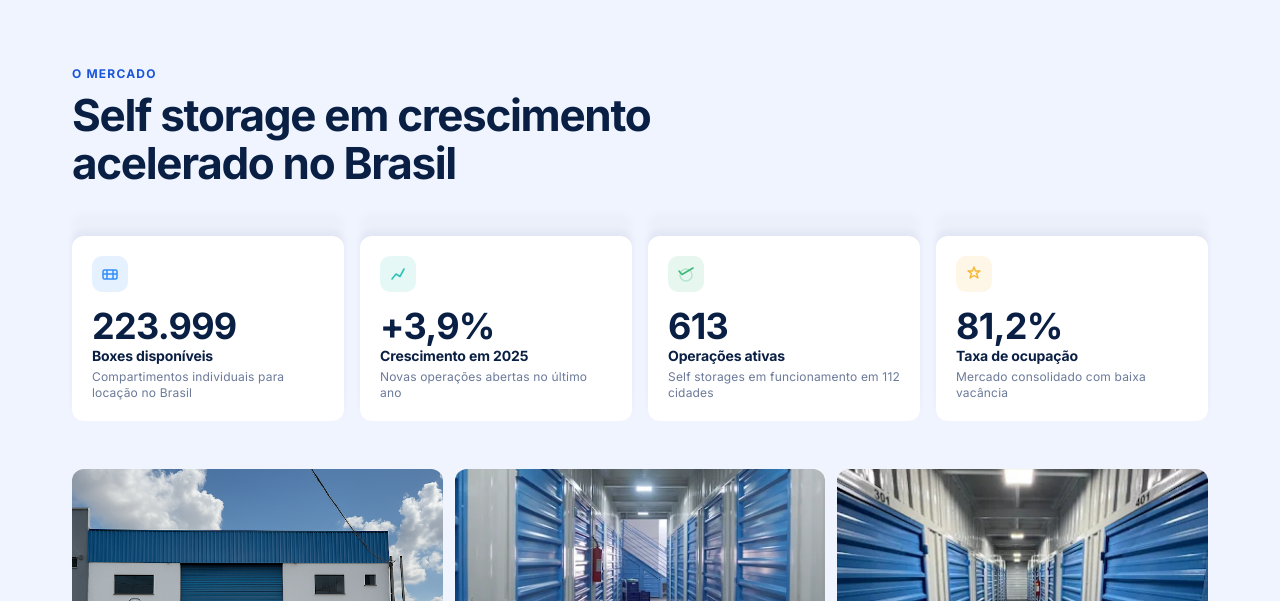
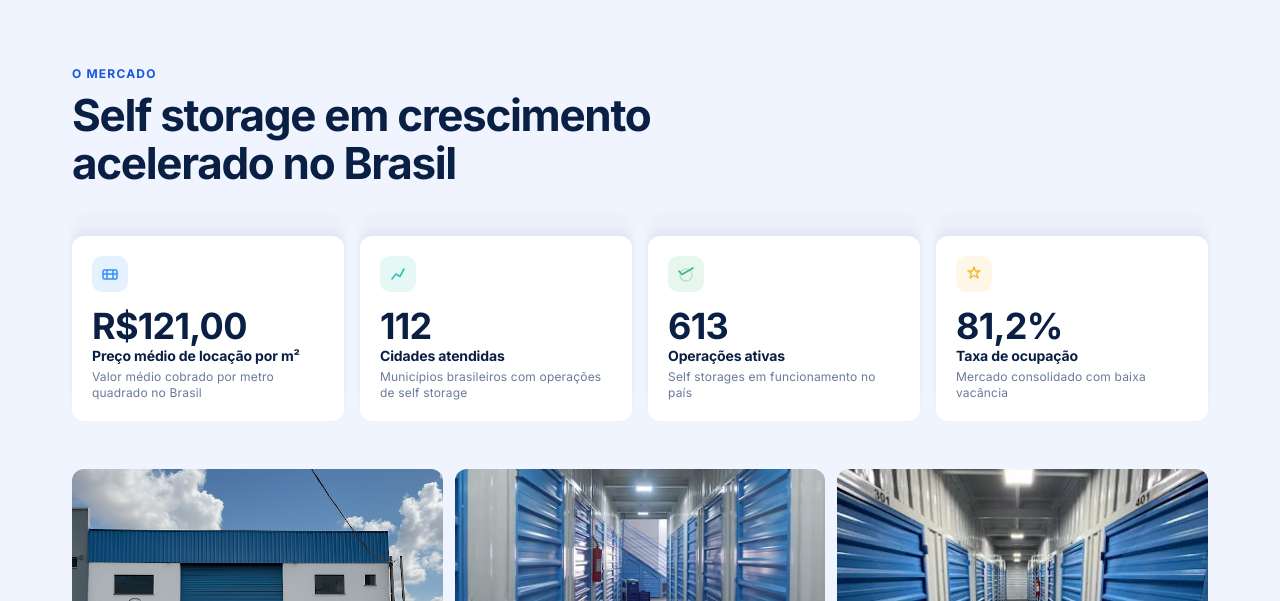
Before and after one commit to Alexandre-Rafael/segura-box-socios, a website: page index.html in a window 1280 px wide. Shown: the part 822-1423 px from the top of the page. Drawn offline with Linux system fonts and the light colour scheme.

Commit message:
update market metrics: avg rent per m² and cities served
Replace 223.999 boxes and +3,9% growth with R$121/m² average rent and
112 cities served. Remove 15% YoY growth claim from hero copy.

```diff
--- a/index.html
+++ b/index.html
@@ -3,7 +3,7 @@
 <head>
   <meta charset="UTF-8">
   <meta name="viewport" content="width=device-width, initial-scale=1.0">
-  <meta name="description" content="Seja sócio investidor da SeguraBox — o mercado de self storage cresce 15% ao ano no Brasil. Conheça a oportunidade.">
+  <meta name="description" content="Seja sócio investidor da SeguraBox — o mercado de self storage está em plena expansão no Brasil. Conheça a oportunidade.">
   <title>SeguraBox — Seja Sócio Investidor</title>
   <link rel="preconnect" href="https://fonts.googleapis.com">
   <link rel="preconnect" href="https://fonts.gstatic.com" crossorigin>
@@ -681,7 +681,7 @@
           </h1>
 
           <p class="hero__sub reveal reveal-d2">
-            O mercado de self storage cresce 15% ao ano no Brasil. Faça parte com uma estrutura sólida, rentável e em plena expansão.
+            O mercado de self storage está em plena expansão no Brasil. Faça parte com uma estrutura sólida, rentável e em crescimento acelerado.
           </p>
 
           <div class="reveal reveal-d3">
@@ -744,9 +744,9 @@
                 <path d="M2 9H16" stroke="#328efa" stroke-width="1.5"/>
               </svg>
             </div>
-            <span class="metric-card__value">223.999</span>
-            <span class="metric-card__sub">Boxes disponíveis</span>
-            <span class="metric-card__label">Compartimentos individuais para locação no Brasil</span>
+            <span class="metric-card__value">R$121,00</span>
+            <span class="metric-card__sub">Preço médio de locação por m²</span>
+            <span class="metric-card__label">Valor médio cobrado por metro quadrado no Brasil</span>
           </div>
 
           <div class="metric-card reveal reveal-d2">
@@ -755,9 +755,9 @@
                 <path d="M3 14L7 9L11 11.5L15 4" stroke="#2EC4B6" stroke-width="1.6" stroke-linecap="round" stroke-linejoin="round"/>
               </svg>
             </div>
-            <span class="metric-card__value">+3,9%</span>
-            <span class="metric-card__sub">Crescimento em 2025</span>
-            <span class="metric-card__label">Novas operações abertas no último ano</span>
+            <span class="metric-card__value">112</span>
+            <span class="metric-card__sub">Cidades atendidas</span>
+            <span class="metric-card__label">Municípios brasileiros com operações de self storage</span>
           </div>
 
           <div class="metric-card reveal reveal-d3">
@@ -769,7 +769,7 @@
             </div>
             <span class="metric-card__value">613</span>
             <span class="metric-card__sub">Operações ativas</span>
-            <span class="metric-card__label">Self storages em funcionamento em 112 cidades</span>
+            <span class="metric-card__label">Self storages em funcionamento no país</span>
           </div>
 
           <div class="metric-card reveal reveal-d4">
```
